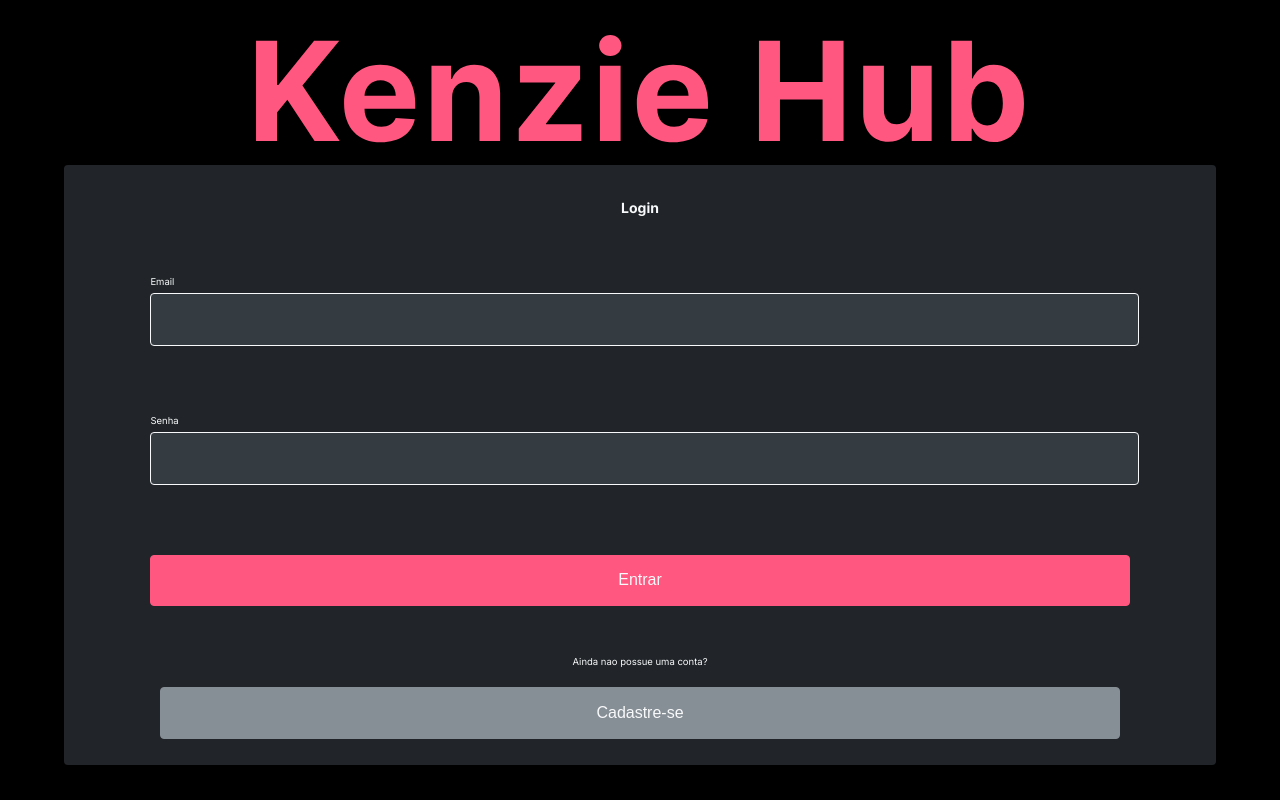
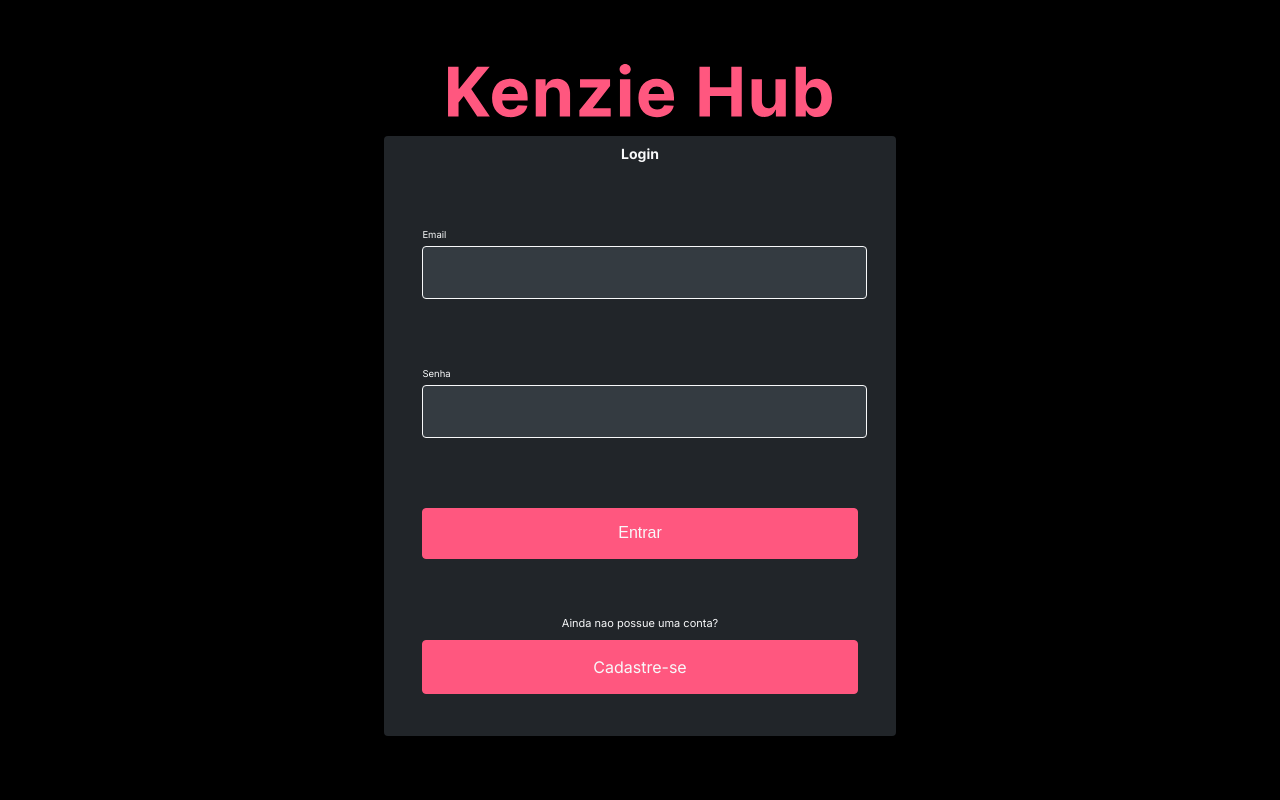
Before and after one commit to Kenzie-Academy-Brasil-Developers/react-entrega-s2-kenzie-hub-lancao2, a React (Create React App) app: page / in a window 1280 px wide. Built offline with nearby package versions, Linux system fonts and the light colour scheme.

Commit message:
:lipstick: feat: descktop version login scream

```diff
--- a/src/Pages/Login/index.jsx
+++ b/src/Pages/Login/index.jsx
@@ -61,9 +61,9 @@ const Login = ({ user, setUser }) => {
         <div className="newSingup">
           <label>
             Ainda nao possue uma conta?
-            <Link to="/SingUp">
-              <button>Cadastre-se</button>
-            </Link>
+            <button>
+              <Link to="/SingUp">Cadastre-se</Link>
+            </button>
           </label>
         </div>
       </div>
--- a/src/Pages/Login/style.css
+++ b/src/Pages/Login/style.css
@@ -62,6 +62,9 @@ body {
   -webkit-box-shadow: 0px 3.20867px 32.0867px -8.02168px rgba(0, 0, 0, 0.25);
           box-shadow: 0px 3.20867px 32.0867px -8.02168px rgba(0, 0, 0, 0.25);
   color: #f8f9fa;
+  -webkit-box-pack: justify;
+      -ms-flex-pack: justify;
+          justify-content: space-between;
 }
 
 .LoginScream .Login_Conteiner h1 {
@@ -143,15 +146,15 @@ body {
   border: 1.2182px solid #ff427f;
 }
 
+.LoginScream .Login_Conteiner .newSingup {
+  width: 100%;
+  height: 20%;
+}
+
 .LoginScream .Login_Conteiner .newSingup label {
   display: -webkit-box;
   display: -ms-flexbox;
   display: flex;
-  -ms-flex-pack: distribute;
-      justify-content: space-around;
-  -webkit-box-align: space-around;
-      -ms-flex-align: space-around;
-          align-items: space-around;
   -webkit-box-orient: vertical;
   -webkit-box-direction: normal;
       -ms-flex-direction: column;
@@ -159,23 +162,42 @@ body {
   -webkit-box-align: center;
       -ms-flex-align: center;
           align-items: center;
-  row-gap: 20px;
-  font-size: 9.5px;
+  text-align: center;
+  font-size: 11px;
+  margin-bottom: 10px;
+  height: 90%;
+  width: 100%;
 }
 
 .LoginScream .Login_Conteiner .newSingup label button {
-  height: 6.5vh;
-  width: 75vw;
+  margin-top: 10px;
+  height: 50%;
+  width: 85%;
   border-radius: 4px;
-  border: 1.2182px solid #868e96;
-  background-color: #868e96;
+  border: 1.2182px solid #ff577f;
+  background-color: #ff577f;
   color: #f8f9fa;
   font-size: 16px;
-  cursor: pointer;
 }
 
 .LoginScream .Login_Conteiner .newSingup label button:hover {
-  background-color: #343b41;
-  border: 1.2182px solid #343b41;
+  background-color: #ff427f;
+  border: 1.2182px solid #ff427f;
+}
+
+.LoginScream .Login_Conteiner .newSingup label button a {
+  text-decoration: none;
+  font-family: "Inter", sans-serif;
+  font-size: 16px;
+  color: #f8f9fa;
+}
+
+@media screen and (min-width: 600px) {
+  .LoginScream img {
+    width: 30%;
+  }
+  .LoginScream .Login_Conteiner {
+    width: 40%;
+  }
 }
 /*# sourceMappingURL=style.css.map */
--- a/src/Pages/Login/style.scss
+++ b/src/Pages/Login/style.scss
@@ -11,6 +11,7 @@
   }
   .Login_Conteiner {
     @include conteinercell;
+    justify-content: space-between;
     h1 {
       font-size: 14px;
       font-weight: 700;
@@ -42,17 +43,41 @@
       }
     }
     .newSingup {
+      width: 100%;
+      height: 20%;
       label {
-        @include flex(space-around);
+        display: flex;
         flex-direction: column;
         align-items: center;
-        row-gap: 20px;
-        font-size: 9.5px;
+        text-align: center;
+        font-size: 11px;
+
+        margin-bottom: 10px;
+        height: 90%;
+        width: 100%;
+
         button {
-          @include button(6.5vh, 75vw, #868e96, #343b41);
-          cursor: pointer;
+          margin-top: 10px;
+          @include button(50%, 85%);
+          a {
+            text-decoration: none;
+            @include font;
+            font-size: 16px;
+            color: $fontColor1;
+          }
         }
       }
     }
   }
 }
+
+@media screen and (min-width: 600px) {
+  .LoginScream {
+    img {
+      width: 30%;
+    }
+    .Login_Conteiner {
+      width: 40%;
+    }
+  }
+}
```
Also changed, not shown: 1 other file (tests, documents, lock files or other folders).
